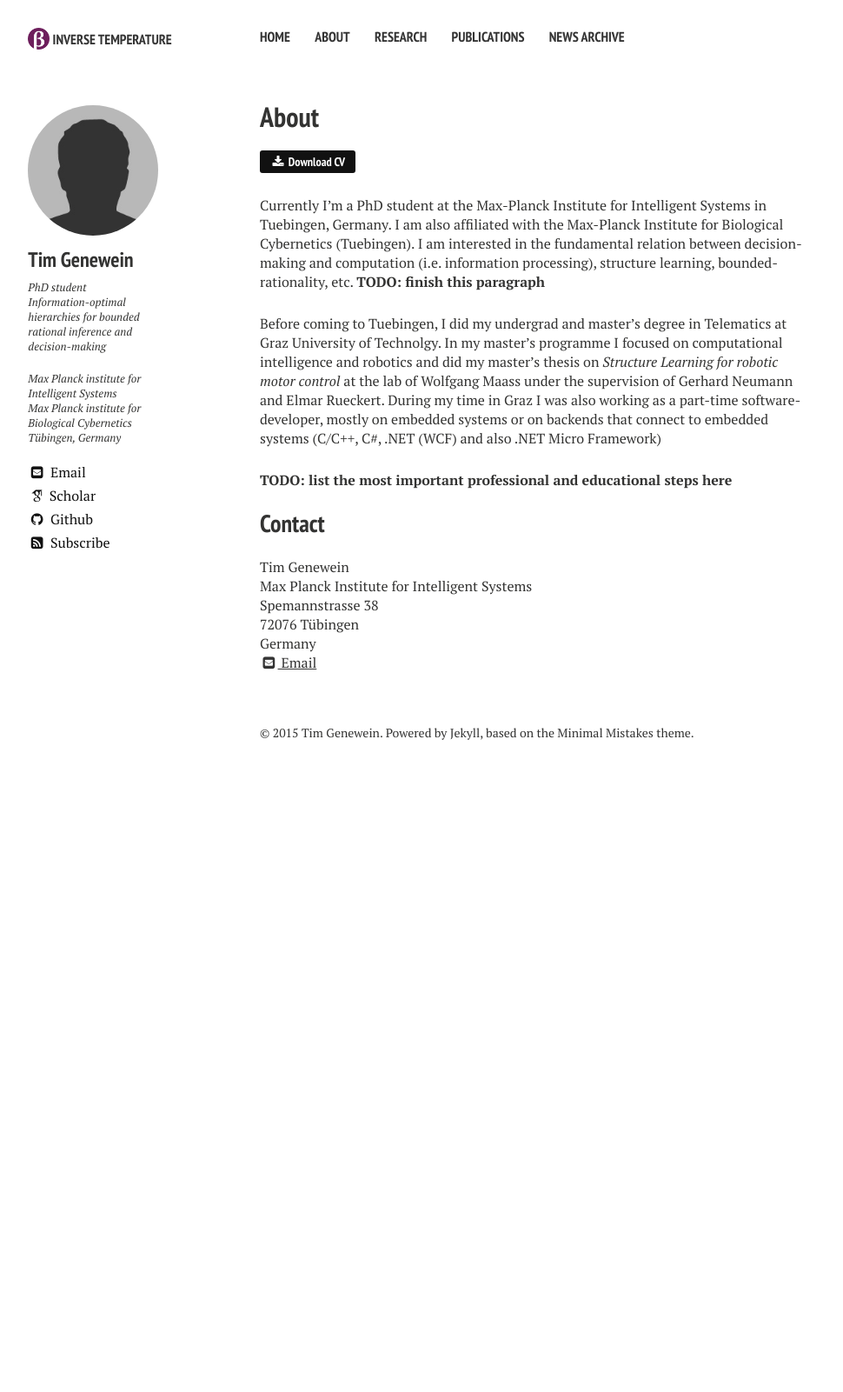
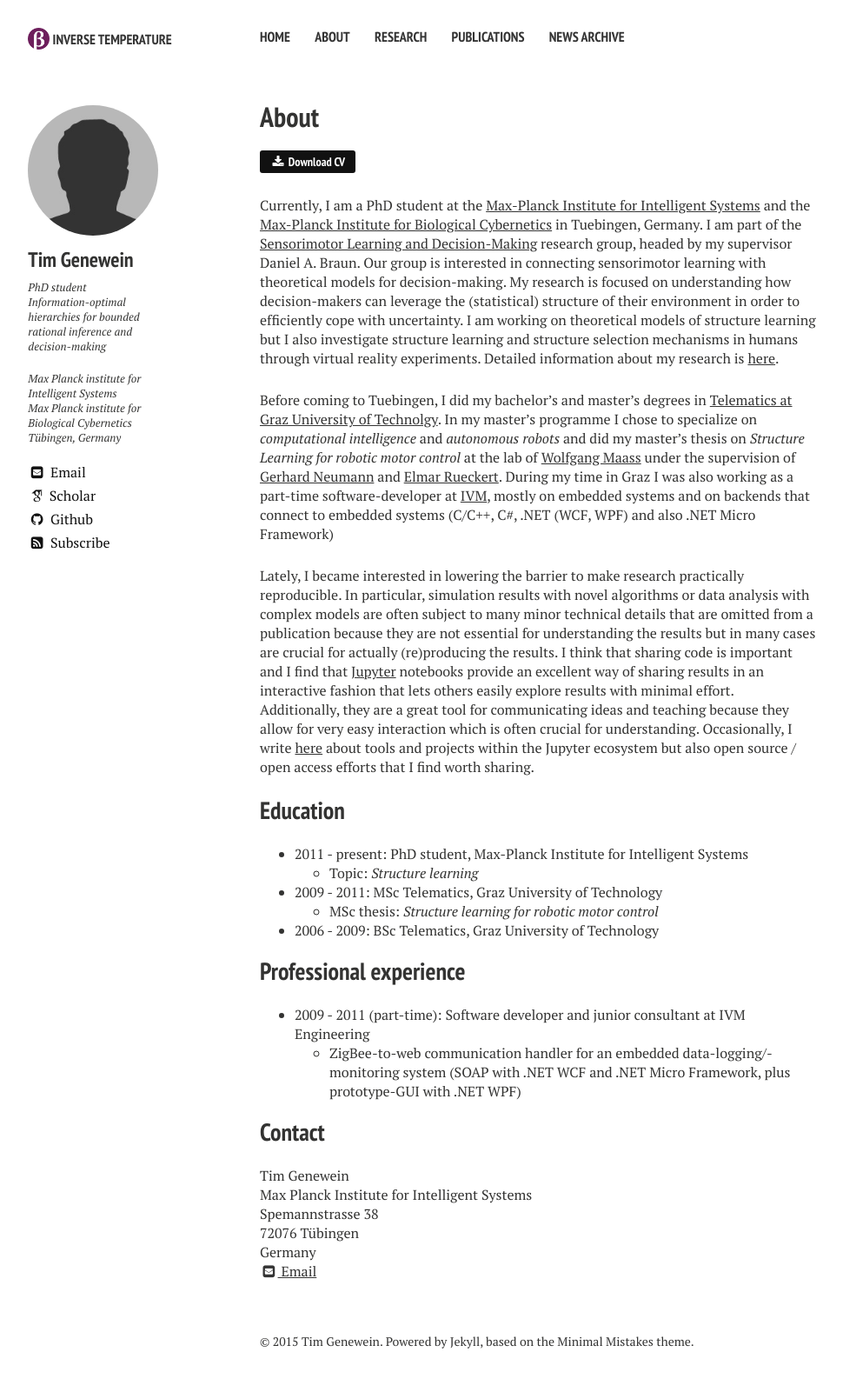
Before and after one commit to tgenewein/tgenewein.github.io, a Jekyll site: the page built from about/index.md, in a window 1280 px wide. Shown: the whole page at 87% size, without its empty margins (21-991 px from the left). Built offline with Jekyll 4.4.1, drawn with Linux system fonts in a browser that asks for light colours; nearby versions of some CDN libraries; some web fonts are replaced; comment, search, counter and statistics services are not loaded; before the commit the page ends 901 px from its top, so only the background shows below that.

Commit message:
Worked on about page

```diff
--- a/_includes/_scripts.html
+++ b/_includes/_scripts.html
@@ -44,10 +44,11 @@
     });
 </script>
 
+
 <!--
 <script>
     $(function(){
-        new Thebe({url:"http://52.89.157.40:8000", tmpnb_mode: true, kernel_name: "julia-0.3"});
+        new Thebe({url:"http://52.89.175.2:8000", tmpnb_mode: true, kernel_name: "julia-0.3"});
     });
 </script>
 -->
--- a/about/index.md
+++ b/about/index.md
@@ -2,8 +2,8 @@
 layout: page
 title: About
 share: false
-excerpt: "Currently, I'm a PhD student at the Max Planck Institute for Intelligent Systems"
-# tags: [about, Jekyll, theme, responsive]
+excerpt: "Currently, I am a PhD student at the Max Planck Institute for Intelligent Systems"
+tags: [bounded rationality, hierarchies, rate distortion, information theory, decision making, tim genewein]
 # modified: 2014-08-08T20:53:07.573882-04:00
 # comments: true
 # image:
@@ -19,12 +19,24 @@ excerpt: "Currently, I'm a PhD student at the Max Planck Institute for Intellige
 
 
 
-Currently I'm a PhD student at the Max-Planck Institute for Intelligent Systems in Tuebingen, Germany. I am also affiliated with the Max-Planck Institute for Biological Cybernetics (Tuebingen). I am interested in the fundamental relation between decision-making and computation (i.e. information processing),  structure learning, bounded-rationality, etc. **TODO: finish this paragraph**
+Currently, I am a PhD student at the [Max-Planck Institute for Intelligent Systems](http://www.is.mpg.de/) and the [Max-Planck Institute for Biological Cybernetics](http://kyb.mpg.de/) in Tuebingen, Germany. I am part of the [Sensorimotor Learning and Decision-Making](http://www.kyb.tuebingen.mpg.de/research/rg/braun.html) research group, headed by my supervisor Daniel A. Braun. Our group is interested in connecting sensorimotor learning with theoretical models for decision-making. My research is focused on understanding how decision-makers can leverage the (statistical) structure of their environment in order to efficiently cope with uncertainty. I am working on theoretical models of structure learning but I also investigate structure learning and structure selection mechanisms in humans through virtual reality experiments. Detailed information about my research is [here]({{ site.url}}/research/).
 
-Before coming to Tuebingen, I did my undergrad and master's degree in Telematics at Graz University of Technolgy. In my master's programme I focused on computational intelligence and robotics and did my master's thesis on *Structure Learning for robotic motor control* at the lab of Wolfgang Maass under the supervision of Gerhard Neumann and Elmar Rueckert.
-During my time in Graz I was also working as a part-time software-developer, mostly on embedded systems or on backends that connect to embedded systems (C/C++, C#, .NET (WCF) and also .NET Micro Framework)
+Before coming to Tuebingen, I did my bachelor's and master's degrees in [Telematics at Graz University of Technolgy](http://portal.tugraz.at/portal/page/portal/TU_Graz/Einrichtungen/Fakultaeten/FakElektrotechnik/dek4001/studien/telematik). In my master's programme I chose to specialize on *computational intelligence* and *autonomous robots* and did my master's thesis on *Structure Learning for robotic motor control* at the lab of [Wolfgang Maass](http://www.igi.tugraz.at/maass/) under the supervision of [Gerhard Neumann](http://www.ausy.tu-darmstadt.de/Team/GerhardNeumann) and [Elmar Rueckert](http://www.ausy.tu-darmstadt.de/Team/ElmarRueckert).
+During my time in Graz I was also working as a part-time software-developer at [IVM](https://www.ivm.at/), mostly on embedded systems and on backends that connect to embedded systems (C/C++, C#, .NET (WCF, WPF) and also .NET Micro Framework)
 
-**TODO: list the most important professional and educational steps here**
+
+Lately, I became interested in lowering the barrier to make research practically reproducible. In particular, simulation results with novel algorithms or data analysis with complex models are often subject to many minor technical details that are omitted from a publication because they are not essential for understanding the results but in many cases are crucial for actually (re)producing the results. I think that sharing code is important and I find that [Jupyter](https://jupyter.org/) notebooks provide an excellent way of sharing results in an interactive fashion that lets others easily explore results with minimal effort. Additionally, they are a great tool for communicating ideas and teaching because they allow for very easy interaction which is often crucial for understanding. Occasionally, I write [here]({{ site.url }}/posts/) about tools and projects within the Jupyter ecosystem but also open source / open access efforts that I find worth sharing.
+
+## Education
+* 2011 - present: PhD student, Max-Planck Institute for Intelligent Systems
+  * Topic: *Structure learning*
+* 2009 - 2011: MSc Telematics, Graz University of Technology
+  * MSc thesis: *Structure learning for robotic motor control*
+* 2006 - 2009: BSc Telematics, Graz University of Technology
+
+## Professional experience
+* 2009 - 2011 (part-time): Software developer and junior consultant at IVM Engineering
+  * ZigBee-to-web communication handler for an embedded data-logging/-monitoring system (SOAP with .NET WCF and .NET Micro Framework, plus prototype-GUI with .NET WPF)
 
 ## Contact
 Tim Genewein
```
Also changed, not shown: index.md (+2 -2 lines).
